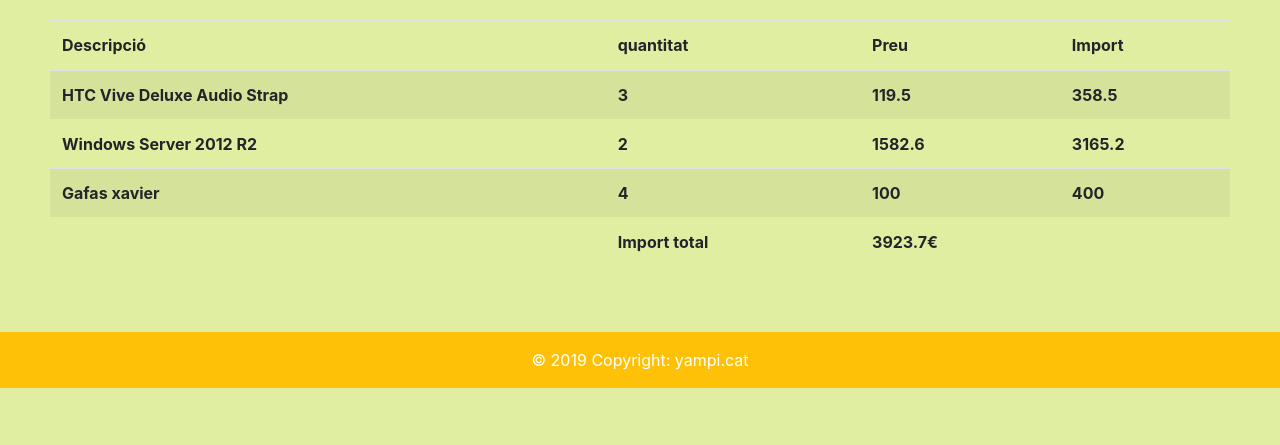
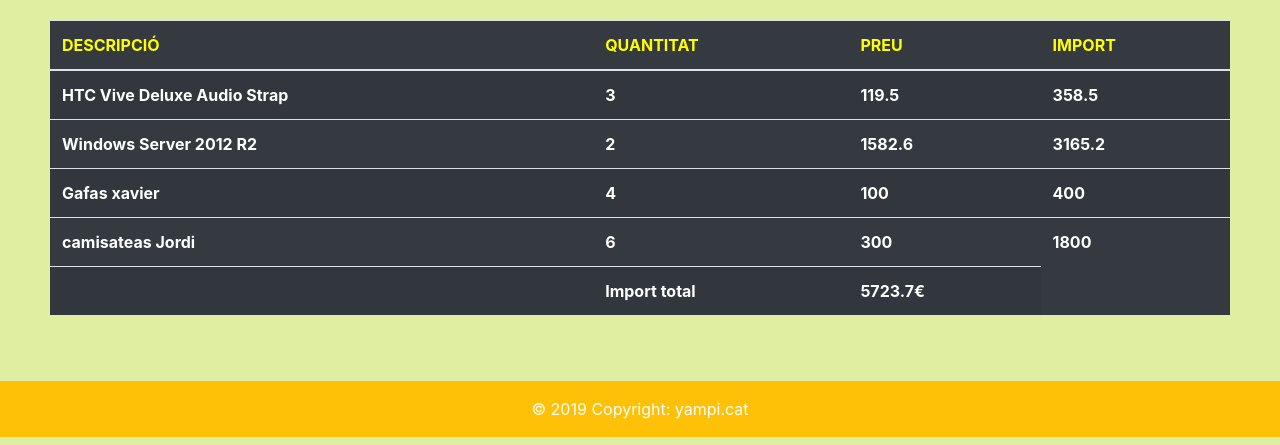
Before and after one commit to cdryampi/m6, a website: page src/index.html in a window 1280 px wide. Shown: the part 789-1234 px from the top of the page. Before the commit the page ends 1185 px from the top, so only its background shows below. Drawn offline with nearby package versions, Linux system fonts and the light colour scheme.

Commit message:
cambios al css de las tablas

```diff
--- a/src/index.html
+++ b/src/index.html
@@ -105,13 +105,13 @@
         </div>
         <div class="container-fluid">
             <div class="row">
-                <table class="table table-striped">
+                <table class="table table-striped bg-dark">
                     <thead>
                         <tr>
-                            <th scope="col">Descripció</th>
-                            <th scope="col">quantitat</th>
-                            <th scope="col">Preu</th>
-                            <th scope="col">Import</th>
+                            <th scope="col text-uppercase">Descripció</th>
+                            <th scope="col text-uppercase">quantitat</th>
+                            <th scope="col text-uppercase">Preu</th>
+                            <th scope="col text-uppercase">Import</th>
                         </tr>
                     </thead>
                     <tbody id="insert">
--- a/src/public/css/style.scss
+++ b/src/public/css/style.scss
@@ -27,3 +27,12 @@
 .container.mt-5 {
     display: grid;
 }
+
+tbody#insert {
+    color: #fff;
+}
+
+.table thead tr th {
+    color: yellow;
+    text-transform: uppercase;
+}
--- a/src/public/js/core.js
+++ b/src/public/js/core.js
@@ -6,7 +6,8 @@
         ["Office 365", 10, 69.95, false],
         ["Windows Server 2012 R2", 2, 1582.6, true],
         ["Lenovo Legion Y520", 3, 799, false],
-        ["Gafas xavier", 4, 100, true]
+        ["Gafas xavier", 4, 100, true],
+        ["camisateas Jordi", 6, 300, true]
     ]
 
 
```
Also changed, not shown: src/public/css/style.css, 1 other file.
